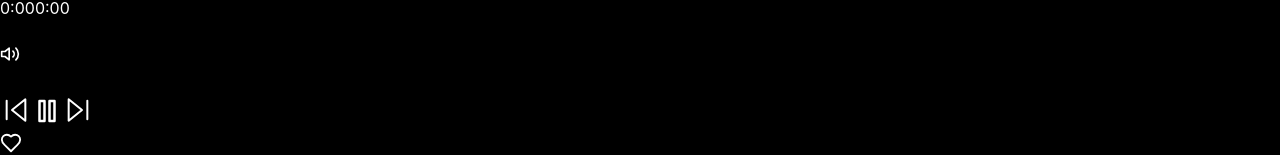
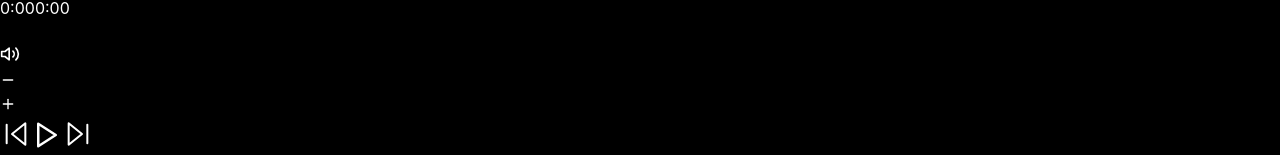
Before and after one commit to harish00078/player, a React (Vite) app: page / in a window 1280 px wide. Shown: the part 566-721 px from the top of the page. Built offline with nearby package versions, Linux system fonts and the light colour scheme.

Commit message:
refactor audio player components and update volume controls; replace hardcoded playlist with a default playlist

```diff
--- a/src/App.jsx
+++ b/src/App.jsx
@@ -1,6 +1,6 @@
 import React, { useEffect } from 'react';
 import { useSelector, useDispatch } from 'react-redux';
-import { Play, Pause, SkipForward, SkipBack, Volume2, Heart, MoreHorizontal, Music2 } from 'lucide-react';
+import { Play, Pause, SkipForward, SkipBack, Volume2, Volume1, VolumeX, Heart, MoreHorizontal, Music2, Plus, Minus } from 'lucide-react';
 import { motion } from 'framer-motion';
 import AudioPlayer from './components/AudioPlayer';
 import ThreeScene from './components/ThreeScene';
@@ -9,12 +9,6 @@ import { playPause, nextSong, prevSong, setVolume, setActiveSong } from './featu
 function App() {
   const dispatch = useDispatch();
   const { currentSong, isPlaying, playlist, currentTime, duration, volume } = useSelector((state) => state.player);
-
-  useEffect(() => {
-    if (!currentSong && playlist.length > 0) {
-      dispatch(setActiveSong(playlist[0]));
-    }
-  }, [playlist, dispatch, currentSong]);
 
   const handleSeek = (e) => {
     const audio = document.querySelector('audio');
@@ -108,22 +102,36 @@ function App() {
                             onClick={() => dispatch(setVolume(volume === 0 ? 0.75 : 0))}
                             className="text-gray-400 hover:text-white transition-colors"
                         >
-                            <Volume2 size={20} />
+                            {volume === 0 ? (
+                                <VolumeX size={20} />
+                            ) : volume < 0.5 ? (
+                                <Volume1 size={20} />
+                            ) : (
+                                <Volume2 size={20} />
+                            )}
                         </button>
-                        <div className="relative w-20 h-6 flex items-center cursor-pointer">
-                             <div className="absolute w-full h-1 bg-gray-700 rounded-full overflow-hidden">
+
+                        <div className="flex items-center gap-2">
+                             <button
+                                onClick={() => dispatch(setVolume(Math.max(0, volume - 0.1)))}
+                                className="text-gray-400 hover:text-white p-1 hover:bg-white/10 rounded-full transition"
+                             >
+                                <Minus size={16} />
+                             </button>
+
+                             <div className="w-16 h-1 bg-gray-700 rounded-full overflow-hidden">
                                 <div
-                                    className="absolute h-full bg-green-500 rounded-full"
+                                    className="h-full bg-green-500 rounded-full transition-all duration-200"
                                     style={{ width: `${volume * 100}%` }}
                                 />
                              </div>
-                             <input
-                                type="range"
-                                min="0" max="1" step="0.01"
-                                value={volume}
-                                onChange={(e) => dispatch(setVolume(parseFloat(e.target.value)))}
-                                className="absolute inset-0 w-full h-full opacity-0 cursor-pointer z-10"
-                            />
+
+                             <button
+                                onClick={() => dispatch(setVolume(Math.min(1, volume + 0.1)))}
+                                className="text-gray-400 hover:text-white p-1 hover:bg-white/10 rounded-full transition"
+                             >
+                                <Plus size={16} />
+                             </button>
                         </div>
                     </div>
 
--- a/src/features/playerSlice.js
+++ b/src/features/playerSlice.js
@@ -1,12 +1,6 @@
 import { createSlice } from '@reduxjs/toolkit';
 
-const initialState = {
-  currentSong: null,
-  isPlaying: false,
-  volume: 1,
-  currentTime: 0,
-  duration: 0,
-  playlist: [
+const defaultPlaylist = [
   {
     id: 1,
     title: "Night Owl",
@@ -55,7 +49,15 @@ const initialState = {
     cover: "https://picsum.photos/id/16/300/300",
     duration: "3:42"
   }
-  ],
+];
+
+const initialState = {
+  currentSong: defaultPlaylist[0],
+  isPlaying: false,
+  volume: 1,
+  currentTime: 0,
+  duration: 0,
+  playlist: defaultPlaylist,
   currentIndex: 0,
 };
 
```
Lines whose indentation alone changed are shown as unchanged.
